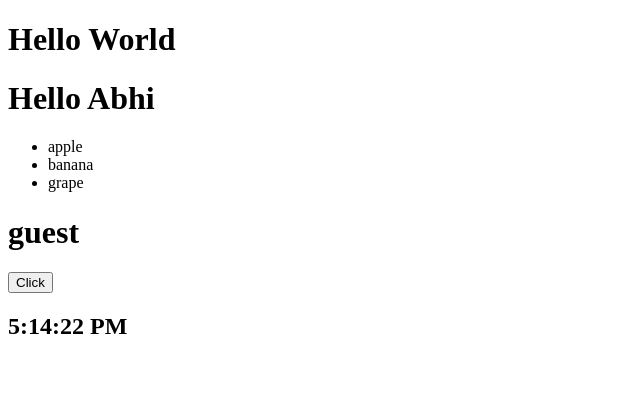
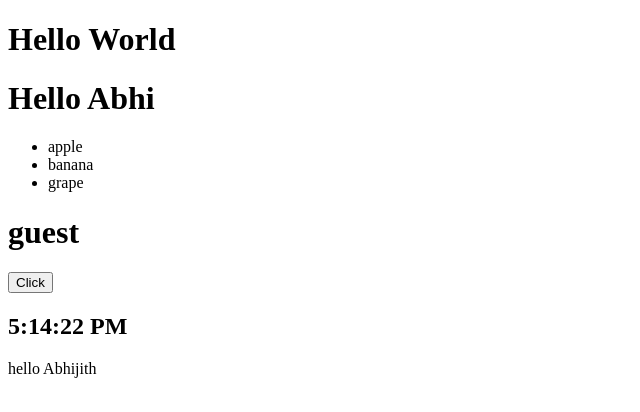
Before and after one commit to abhijithpr08/react-practice-, a React (Vite) app: page / in a window 1280 px wide. Shown: the top 412 px of the page, without its empty margins (0-640 px from the left). Built offline with nearby package versions, Linux system fonts and the light colour scheme.

Commit message:
Pass data from parent to child using props

```diff
--- a/src/App.jsx
+++ b/src/App.jsx
@@ -5,6 +5,7 @@ import FruitList from './components/FruitList'
 import User from './components/User'
 import AlertButton from './components/AlertButton'
 import Clock from './components/Clock'
+import Parent from './components/Parent'
 
 const App = () => {
   return (
@@ -15,6 +16,7 @@ const App = () => {
       <User isLoggin={false}/>
       <AlertButton/>
       <Clock/>
+      <Parent/>
     </div>
   )
 }
--- /dev/null
+++ b/src/components/Parent.jsx
@@ -0,0 +1,14 @@
+import React from 'react'
+
+function Parent() {
+    const name = "Abhijith"
+  return (
+    <Child name={name}/>
+  )
+}
+
+function Child({name}){
+    return <p>hello {name}</p>
+}
+
+export default Parent
```
